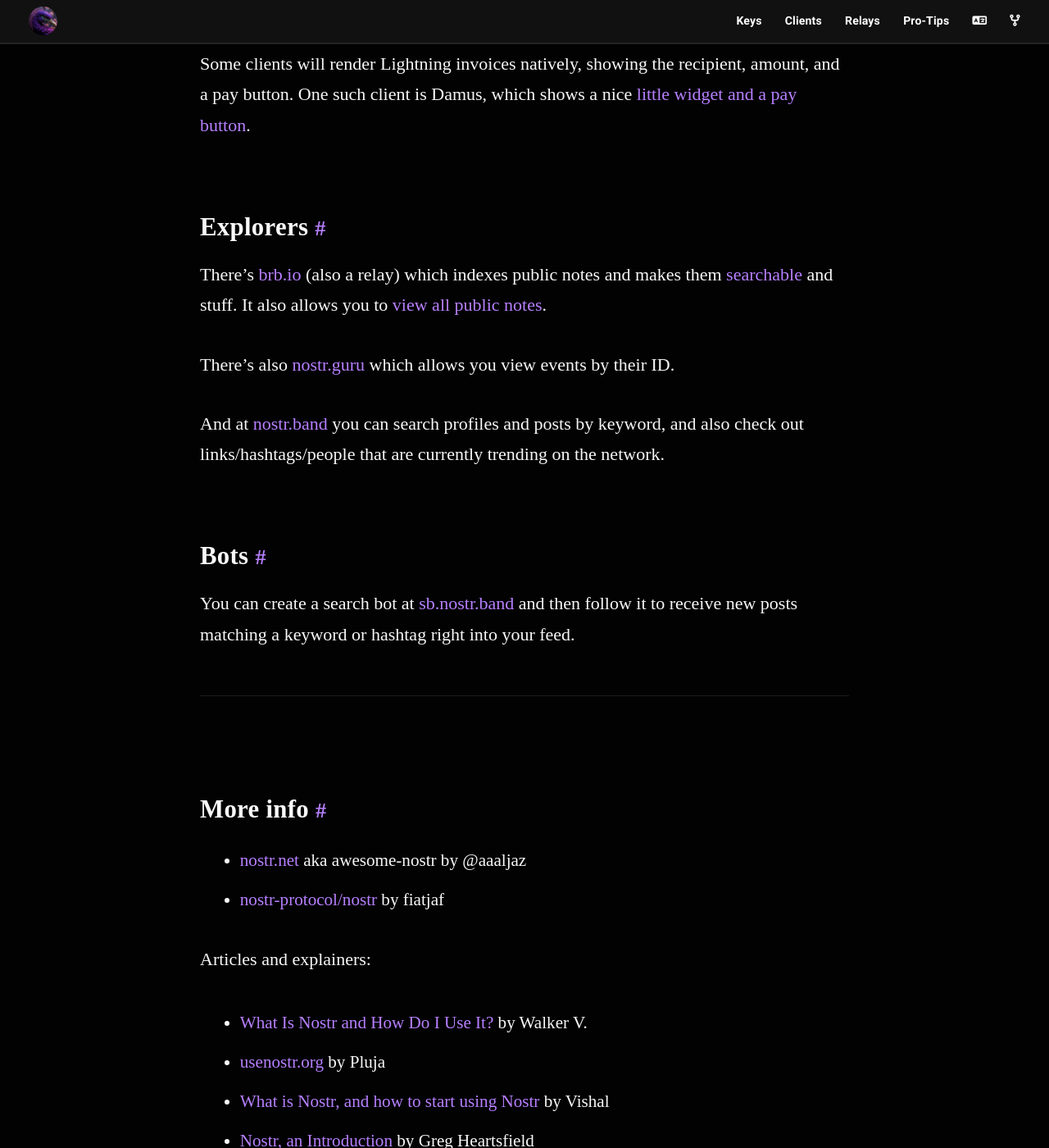
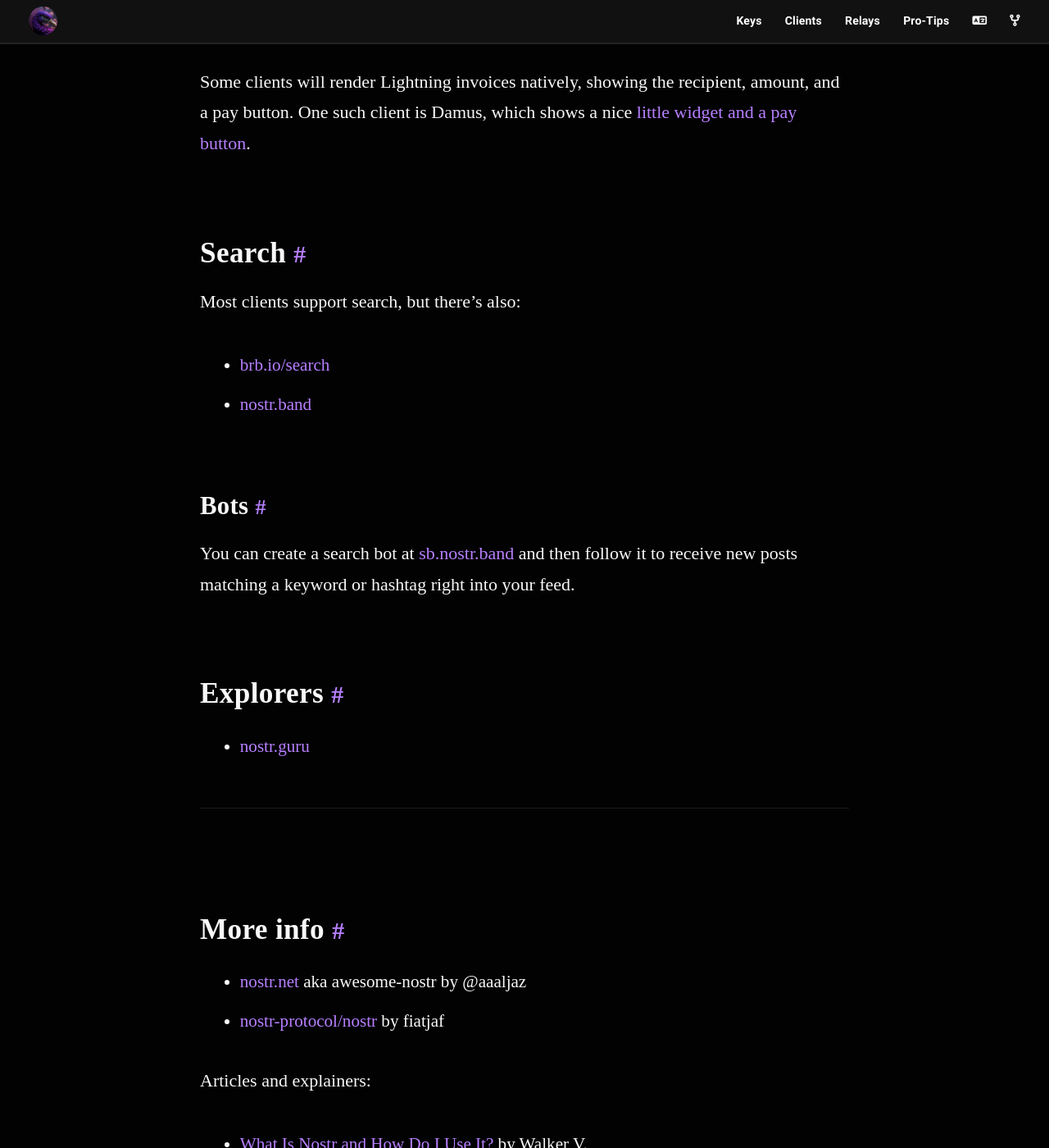
Before and after one commit to nostr-resources/nostr-resources.github.io, a Jekyll site: the page built from index.md, in a window 1280 px wide and 1400 px high, scrolled down 6842 px. Shown: the whole window at 82% size. Built offline with Jekyll 4.4.1, drawn with Linux system fonts in a browser that asks for light colours; some web fonts are replaced; some of the changed text lies outside the part shown.

Commit message:
Improve structure

```diff
--- a/index.md
+++ b/index.md
@@ -165,7 +165,7 @@ useful info:
 - [NVK's guide (using Github Pages)](https://nvk.org/n00b-nip5)
 - [metasikander's guide (generic)](https://gist.github.com/metasikander/609a538e6a03b2f67e5c8de625baed3e)
 
-### Stats
+## Stats
 
 Ever since [Jack](https://twitter.com/jack/status/1603945963944480768) joined
 (and funded some nostr devs) and [Elon put it on his naughty
@@ -177,28 +177,30 @@ in the stats.
 - [nostr.io](https://nostr.io/stats)
 - [nostr.band](https://nostr.band/stats.html)
 
-### Sats
+## Sats
 
 Some clients will render Lightning invoices natively, showing the recipient,
 amount, and a pay button. One such client is Damus, which shows a nice
 [little widget and a pay button](https://i.ibb.co/zhd4Fbs/damus-invoice-render.png).
 
-### Explorers
+## Search
 
-There's [brb.io](https://brb.io/) (also a relay) which indexes public notes and makes them [searchable](https://brb.io/search) and stuff.
-It also allows you to [view all public notes](https://brb.io/n/search?kind=1).
+Most clients support search, but there's also:
 
-There's also [nostr.guru](https://www.nostr.guru/) which allows you view events by their ID.
-
-And at [nostr.band](https://nostr.band/) you can search profiles and posts by keyword, and also check out links/hashtags/people that are currently trending on the network.
+- [brb.io/search](https://brb.io/search)
+- [nostr.band](https://nostr.band/)
 
 ### Bots
 
 You can create a search bot at [sb.nostr.band](https://sb.nostr.band) and then follow it to receive new posts matching a keyword or hashtag right into your feed.
 
+## Explorers
+
+- [nostr.guru](https://www.nostr.guru/)
+
 ---
 
-### More info
+## More info
 
 - [nostr.net](https://www.nostr.net/) aka awesome-nostr by @aaaljaz
 - [nostr-protocol/nostr](https://github.com/nostr-protocol/nostr) by fiatjaf
```
Also changed, not shown: other parts of index.md (+1 -1 lines).
